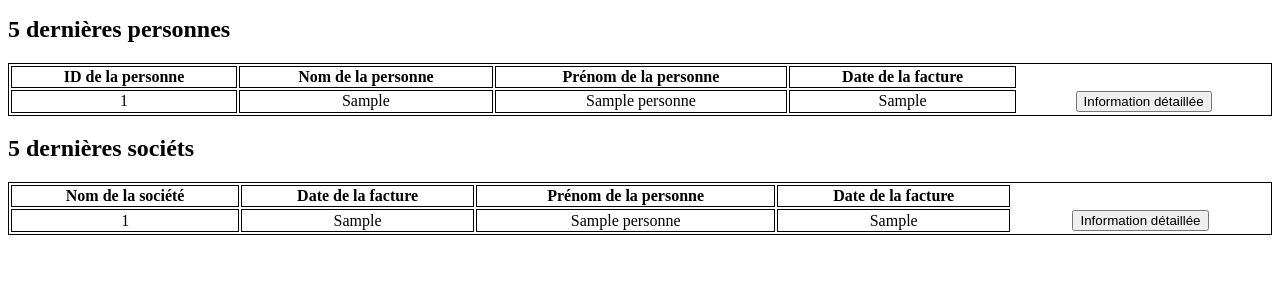
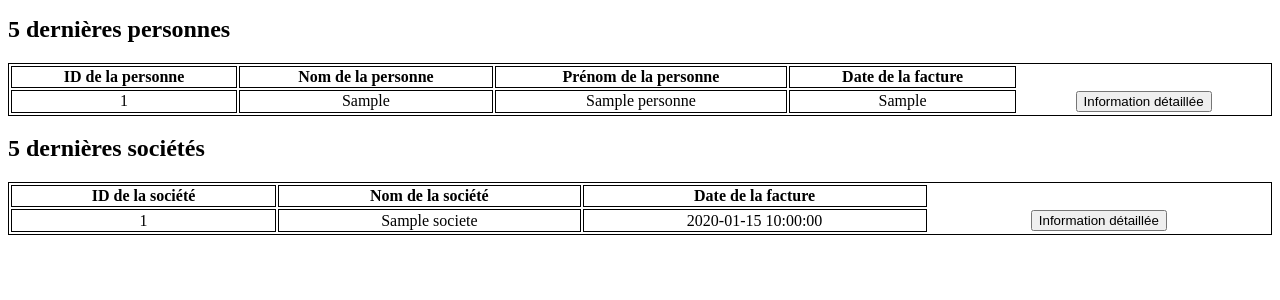
Before and after one commit to lanckrietvictor/07-Base-de-Donn-e, a PHP site: page / in a window 1280 px wide. Shown: the part 322-622 px from the top of the page. Run offline with PHP 8.4, Linux system fonts and the light colour scheme; tables that the repository leaves empty or names only in its code hold one stand-in row (values such as "Sample post"); data that the repository does not hold is empty.

Commit message:
detailsociete

```diff
--- a/Facturation/index.php
+++ b/Facturation/index.php
@@ -19,6 +19,16 @@ $table_persons = $pdo->query("
 	ORDER BY date_facture DESC
 	LIMIT 5");
 $persons_sorted_by_date = $table_persons->fetchAll(PDO::FETCH_ASSOC);
+
+//display five latest firms
+$table_firms = $pdo->query("
+	SELECT factures.id_societe, societes.nom_societe, factures.date_facture
+	FROM factures
+	INNER JOIN societes
+	ON factures.id_societe = societes.id_societe
+	ORDER BY factures.date_facture DESC
+	LIMIT 5");
+$societes_sorted_by_date = $table_firms->fetchAll(PDO::FETCH_ASSOC);
 
 
 /*if(isset($_POST["submit"])) {        //used to fill up database
@@ -123,24 +133,23 @@ $persons_sorted_by_date = $table_persons->fetchAll(PDO::FETCH_ASSOC);
 
 	</table>
 
-	<h2>5 dernières sociéts</h2>
+	<h2>5 dernières sociétés</h2>
 
 	<table>
 	<tr>
+		<th>ID de la société</th>
 		<th>Nom de la société</th>
-		<th>Date de la facture</th>
-		<th>Prénom de la personne</th>
 		<th>Date de la facture</th>
 
 	<?php
 
-	for ($i=0; $i < count($persons_sorted_by_date); $i++) {
+	for ($i=0; $i < count($societes_sorted_by_date); $i++) {
 		echo "<tr>";
-		foreach ($persons_sorted_by_date[$i] as $key => $value) {
+		foreach ($societes_sorted_by_date[$i] as $key => $value) {
 			echo "<td>".$value."</td>";
 		}
 
-		echo "<td style='border: none;'><button name='linkToDetailPerson' class='detail' value='".$persons_sorted_by_date[$i]["id_personne"]."'onclick='linkToDetailPerson(this)'>Information détaillée</button></td>";
+		echo "<td style='border: none;'><button name='linkToDetailSociete' class='detail' value='".$societes_sorted_by_date[$i]["id_societe"]."'onclick='linkToDetailSociete(this)'>Information détaillée</button></td>";
 
 		echo "</tr>";
 	}
@@ -148,6 +157,8 @@ $persons_sorted_by_date = $table_persons->fetchAll(PDO::FETCH_ASSOC);
 	?>
 
 	</table>
+
+
 
 	<!--<form action="index.php" method="post">
 			numero_facture: <input type="text" name="numero_facture">
@@ -170,5 +181,10 @@ $persons_sorted_by_date = $table_persons->fetchAll(PDO::FETCH_ASSOC);
 			var clicked = objButton.value;
 			location.href = "detailcontact.php?detail="+clicked;
 		}
+
+		function linkToDetailSociete (objButton) {
+			var clicked = objButton.value;
+			location.href = "detailsociete.php?detail="+clicked;
+		}
 	</script>
 </html>
```
Also changed, not shown: Facturation/detailsociete.php (added, +10 -0 lines).
